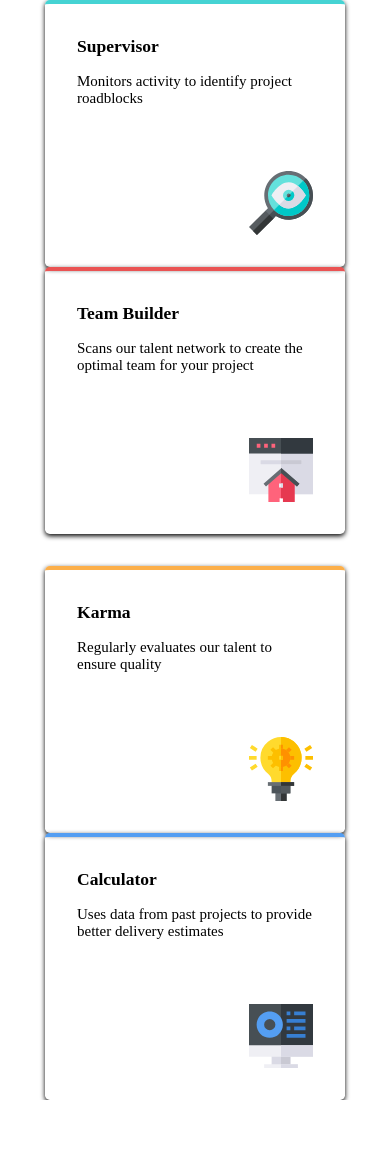
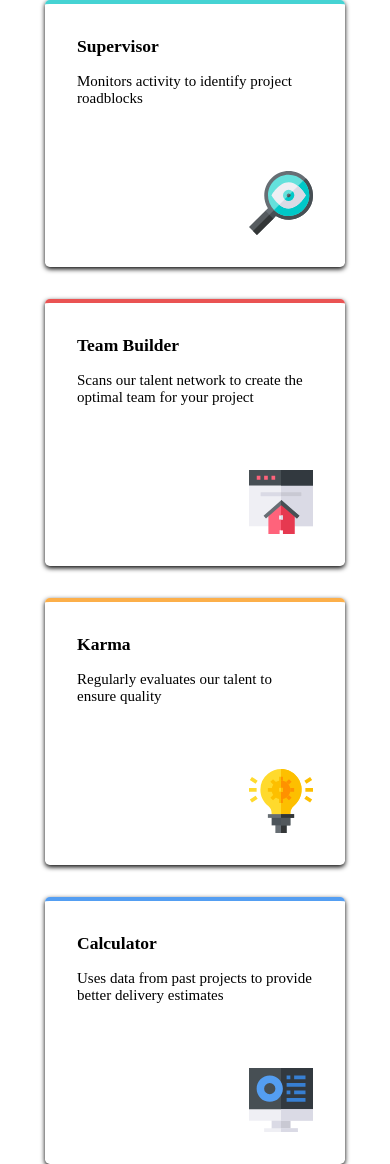
Before and after one commit to CoroWright/four-card-feature-section, a plain HTML site: page index.html in a window 390 px wide. Before the commit the page ends 1100 px from the top, so only its background shows below. Drawn offline with Linux system fonts and the light colour scheme.

Commit message:
added margin top in the media query to the card container & card 4

```diff
--- a/style.css
+++ b/style.css
@@ -95,4 +95,12 @@ body {
     .card-width {
         width: 300px;
     }
+
+    .card-container {
+        margin-top: 2rem;
+    }
+
+    .card-4 {
+        margin-top: 2rem;
+    }
 }
```
